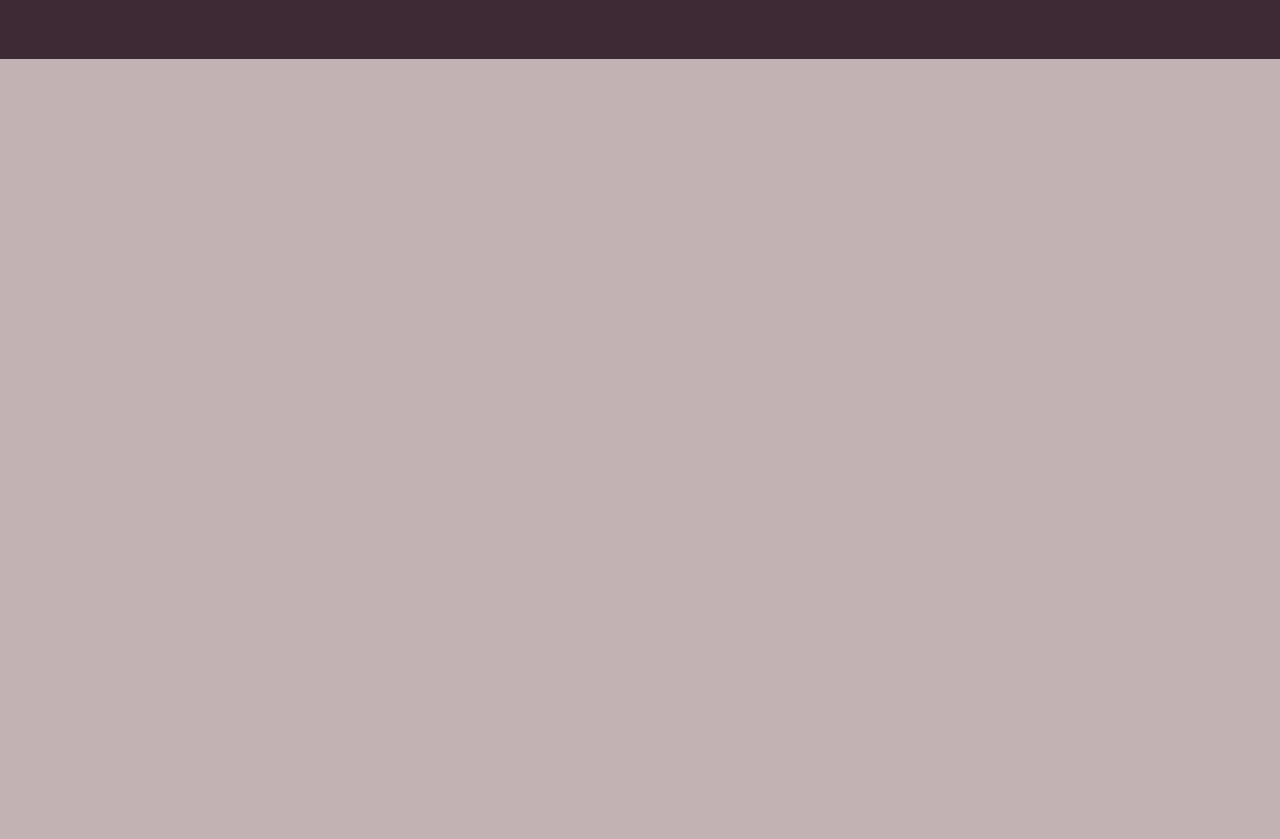
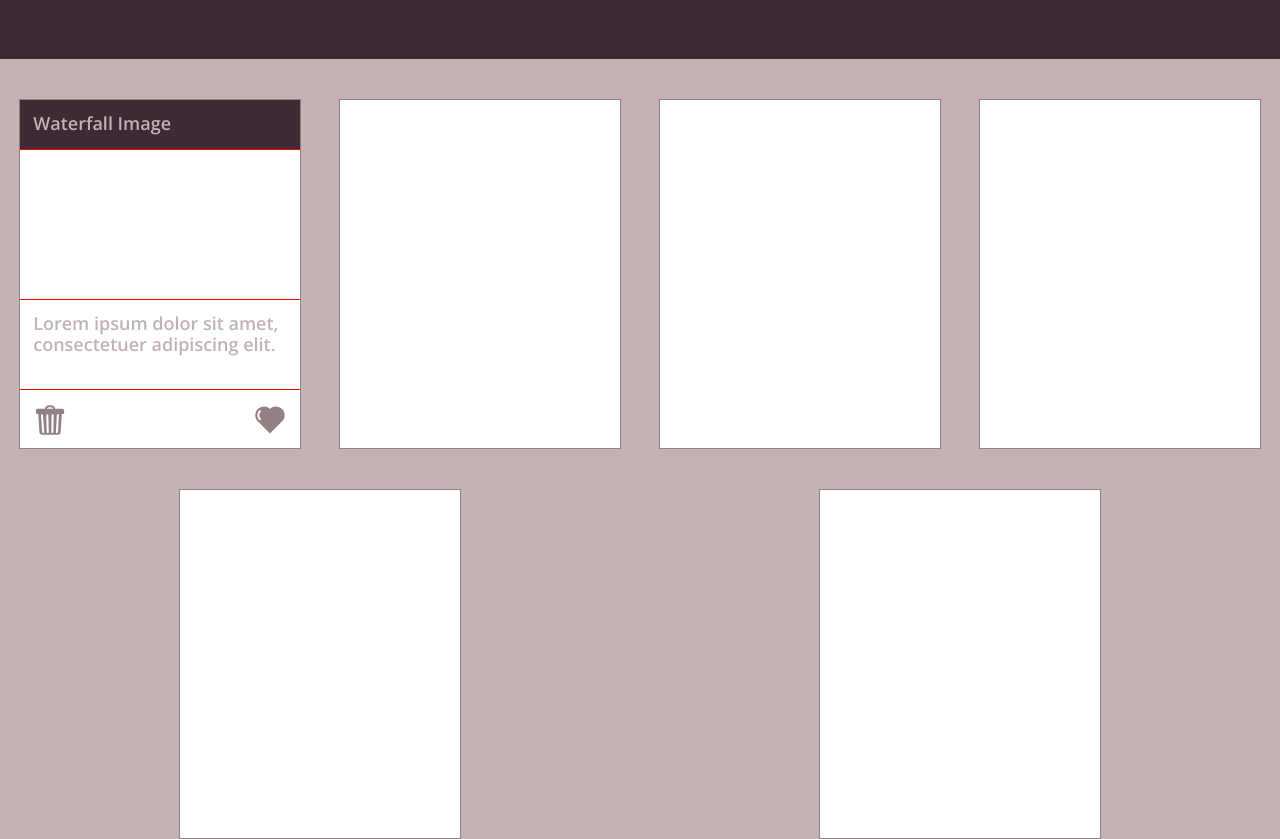
Before and after one commit to francepack/foto-finder, a plain HTML site: page index.html in a window 1280 px wide. Shown: the part 541-1380 px from the top of the page. Before the commit the page ends 800 px from the top, so only its background shows below. Drawn offline with nearby package versions, Linux system fonts and the light colour scheme.

Commit message:
Add format to cards

```diff
--- a/index.html
+++ b/index.html
@@ -18,7 +18,9 @@
     </section>
     <section class="search-area">
       <input placeholder="Search" class="search-bar">
-      <button class="search-btn"></button>
+      <button class="search-btn">
+        <i class="fas fa-search"></i>
+      </button>
     </section>
   </header>
   <article>
@@ -37,7 +39,26 @@
     </fieldset>
   </article>
   <main>
-
+    <article class="card">
+      <header class="card-head">
+        <h4>Waterfall Image</h4>
+      </header>
+      <section class="card-pic"></section>
+      <section class="card-body">
+        <p>
+          Lorem ipsum dolor sit amet, consectetuer adipiscing elit.
+        </p>
+      </section>
+      <footer class="card-foot">
+        <img src="images/delete.svg">
+        <img src="images/favorite.svg">
+      </footer>
+    </article>
+    <article class="card"></article>
+    <article class="card"></article>
+    <article class="card"></article>
+    <article class="card"></article>
+    <article class="card"></article>
   </main>
 </body>
 <script src='photo.js'></script>
--- a/style.css
+++ b/style.css
@@ -139,4 +139,44 @@ button {
 main {
   display: flex;
   justify-content: space-around;
+  flex-wrap: wrap;
 }
+
+.card {
+  background-color: #FFFFFF;
+  border: solid 1px #938284;
+  display: grid;
+  grid-template-columns: 1fr;
+  grid-template-rows: 50px 150px 90px 60px;
+  height: 350px;
+  margin: 40px auto 0 auto;
+  min-width: 250px;
+  max-width: 300px;
+  width: 22%;
+}
+
+h4 {
+  font-weight: 600;
+  margin: 13px;
+}
+
+p {
+  margin: 13px;
+}
+
+.card-foot {
+  display: flex;
+  justify-content: space-between;
+}
+
+.card-foot img {
+  height: 30px;
+  margin: 15px;
+  width: 30px;
+}
+
+.card-body,
+.card-pic,
+.card-head {
+  border-bottom: 1px solid red;
+}
```
